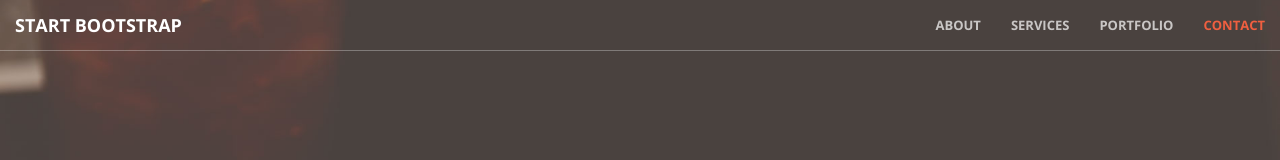
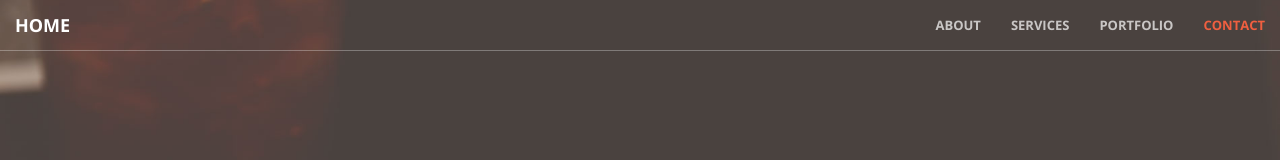
Before and after one commit to gianpaulcachero/ITE3FinalProject, a website: page index.html in a window 1280 px wide. Shown: the top 160 px of the page. Drawn offline with nearby package versions, Linux system fonts and the light colour scheme.

Commit message:
initialupload

```diff
--- a/index.html
+++ b/index.html
@@ -43,7 +43,7 @@
                 <button type="button" class="navbar-toggle collapsed" data-toggle="collapse" data-target="#bs-example-navbar-collapse-1">
                     <span class="sr-only">Toggle navigation</span> Menu <i class="fa fa-bars"></i>
                 </button>
-                <a class="navbar-brand page-scroll" href="#page-top">Start Bootstrap</a>
+                <a class="navbar-brand page-scroll" href="#page-top">Home</a>
             </div>
 
             <!-- Collect the nav links, forms, and other content for toggling -->
```
